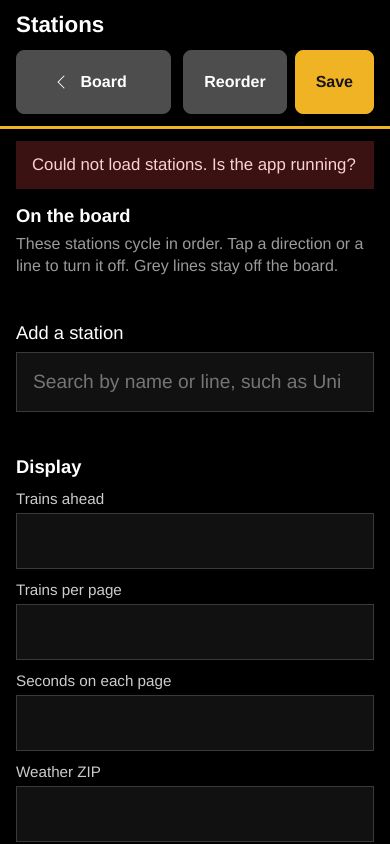
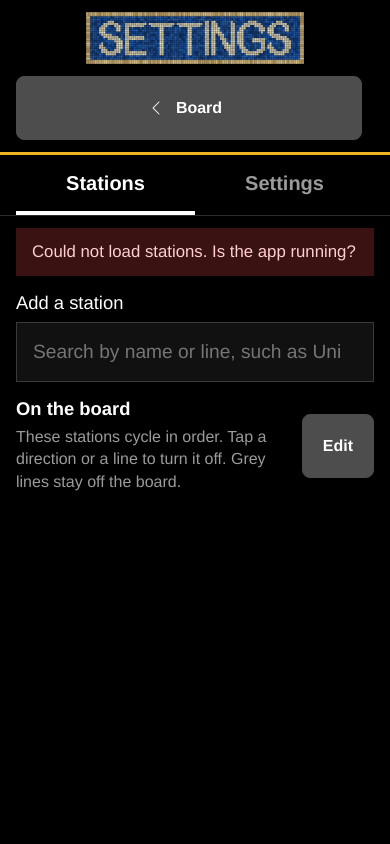
Before and after one commit to rembaumann/MTA-Tracker, a Flask app: page /settings in a window 390 px wide. Run offline with Flask 3, Linux system fonts and the light colour scheme; data that the repository does not hold is empty; parts of the project's set-up code (start-up, migrations or seed data) failed here and were passed over.

Commit message:
Compact station cards, tabs, Edit mode, and autosave (#7)
* Compact station card actions with arrows and trash

Replace the remove X and Uptown/Downtown labels with right-aligned
arrow toggles and a centered trash icon to free card space.

Co-authored-by: Rem Baumann <rembaumann@users.noreply.github.com>

* Center station card actions and enlarge station names

Keep the arrow/trash controls vertically centered against the
station name and line row, and bump station title size for balance.

Co-authored-by: Rem Baumann <rembaumann@users.noreply.github.com>

* Keep station rows the same height in reorder mode

Reorder cards now reuse the full-size line bullets and normal padding,
only swapping the action buttons for a grab handle.

Co-authored-by: Cursor <cursoragent@cursor.com>

* Rename Reorder to Edit and autosave settings

Edit mode now holds the trash and drag handles; normal mode shows the
direction arrows. Every change saves automatically, so the Save button
is gone and a small status label confirms each save.

Co-authored-by: Cursor <cursoragent@cursor.com>

* Split settings into Stations and Settings tabs

Tabs sit under the header separator. Display options move to the
Settings tab, and the Edit button only shows on the Stations tab.

Co-authored-by: Cursor <cursoragent@cursor.com>

* Move station search to the top with a dropdown

Add a station sits above the board list, and matches open in a
floating dropdown over the selected stations. Adding a station clears
the search; tapping outside or pressing Escape closes it.

Co-authored-by: Cursor <cursoragent@cursor.com>

* Move the Edit button into the On the board row

Co-authored-by: Cursor <cursoragent@cursor.com>

* Center drag handle dots and drop the handle background

Co-authored-by: Cursor <cursoragent@cursor.com>

* Drop the trash button background

Co-authored-by: Cursor <cursoragent@cursor.com>

* Replace direction arrows with labeled direction toggles

Each station shows its own platform names, such as Uptown/Downtown or
Manhattan/Brooklyn on the L, as on/off boxes.

Co-authored-by: Cursor <cursoragent@cursor.com>

* Show the Settings title as a mosaic tablet

Generated with the original IRT tablet builder in blue and buff:
python3 design/generate_tablets.py settings

Co-authored-by: Cursor <cursoragent@cursor.com>

---------

Co-authored-by: Cursor Agent <cursoragent@cursor.com>
Co-authored-by: Rem Baumann <rembaumann@users.noreply.github.com>

```diff
--- a/static/css/settings.css
+++ b/static/css/settings.css
@@ -26,9 +26,60 @@ body.settings-page {
     display: flex;
     align-items: center;
     justify-content: flex-end;
-    gap: 8px;
+    gap: 12px;
 }
 
+.save-status {
+    color: var(--muted);
+    font-size: 1rem;
+    font-weight: 600;
+    white-space: nowrap;
+}
+
+.save-status.is-saved {
+    color: #8fd49c;
+}
+
+.save-status.is-error {
+    color: #ff9b9b;
+}
+
+.settings-tabs {
+    display: flex;
+    flex: 0 0 auto;
+    padding: 0 16px;
+    border-bottom: 1px solid #2c2c2c;
+    background: #000;
+}
+
+.settings-tab {
+    flex: 1 1 0;
+    min-height: 60px;
+    padding: 0 16px;
+    background: none;
+    border: 0;
+    border-bottom: 4px solid transparent;
+    color: var(--muted);
+    font: inherit;
+    font-size: 1.25rem;
+    font-weight: 700;
+    cursor: pointer;
+    -webkit-tap-highlight-color: transparent;
+}
+
+.settings-tab[aria-selected="true"] {
+    color: #fff;
+    border-bottom-color: #fff;
+}
+
+.settings-tab:focus-visible {
+    outline: 2px solid var(--amber);
+    outline-offset: -2px;
+}
+
+.settings-scroll[hidden] {
+    display: none;
+}
 
 /* Dedicated scroll pane so a Pi touchscreen can pan without needing the scrollbar. */
 .settings-scroll {
@@ -53,8 +104,17 @@ body.settings-page {
 }
 
 .settings-top h1 {
-    text-align: center;
-    font-size: clamp(1.4rem, 3vw, 2rem);
+    display: flex;
+    justify-content: center;
+    min-width: 0;
+}
+
+.settings-tablet {
+    display: block;
+    height: 64px;
+    width: auto;
+    max-width: 100%;
+    object-fit: contain;
 }
 
 .settings-back {
@@ -65,6 +125,7 @@ body.settings-page {
 }
 
 .banner {
+    flex: 0 0 auto;
     margin: 12px 16px 0;
     padding: 14px 16px;
     background: #1c1c1c;
@@ -76,6 +137,21 @@ body.settings-page {
 
 .panel {
     padding: 16px;
+}
+
+.panel-head {
+    display: flex;
+    align-items: center;
+    justify-content: space-between;
+    gap: 16px;
+}
+
+.panel-head-text {
+    min-width: 0;
+}
+
+.control-edit {
+    flex: 0 0 auto;
 }
 
 .panel-head h2,
@@ -205,6 +285,36 @@ body.is-reordering .results {
     border: 1px solid #3a3a3a;
     font-size: 1.2rem;
     font-family: inherit;
+}
+
+.add-panel {
+    padding-bottom: 0;
+}
+
+.search-wrap {
+    position: relative;
+}
+
+.search-results {
+    position: absolute;
+    top: calc(100% + 6px);
+    left: 0;
+    right: 0;
+    z-index: 10;
+    margin-top: 0;
+    padding: 10px;
+    gap: 10px;
+    background: #0b0b0b;
+    border: 1px solid #444;
+    border-radius: 10px;
+    box-shadow: 0 16px 36px rgba(0, 0, 0, 0.75);
+    overflow-y: auto;
+    overscroll-behavior: contain;
+    touch-action: pan-y;
+}
+
+.search-results[hidden] {
+    display: none;
 }
 
 .search:focus,
@@ -280,7 +390,10 @@ body.is-reordering .results {
     .settings-top h1 {
         grid-column: 1 / -1;
         order: -1;
-        text-align: left;
+    }
+
+    .settings-tablet {
+        height: 52px;
     }
 
     .settings-top-actions {
--- a/static/js/settings.js
+++ b/static/js/settings.js
@@ -5,15 +5,25 @@ await customElements.whenDefined("sl-button");
 (function () {
     var catalog = [];
     var selected = [];
-    var reorderMode = false;
+    var loaded = false;
+    var editMode = false;
     var drag = null;
+    var saveTimer = 0;
+    var statusTimer = 0;
+    var saving = false;
+    var saveQueued = false;
     var banner = document.getElementById("banner");
     var results = document.getElementById("results");
     var selectedList = document.getElementById("selected-list");
     var search = document.getElementById("search");
-    var reorderButton = document.getElementById("reorder");
+    var editButton = document.getElementById("edit");
+    var saveStatus = document.getElementById("save-status");
     var boardHint = document.getElementById("board-hint");
-    var scrollPane = document.querySelector(".settings-scroll");
+    var scrollPane = document.getElementById("panel-stations");
+    var tabs = Array.prototype.slice.call(document.querySelectorAll(".settings-tab"));
+    var displayInputs = ["trains-ahead", "per-page", "cycle", "zip"].map(function (id) {
+        return document.getElementById(id);
+    });
 
     function makeButton(options) {
         var button = document.createElement("sl-button");
@@ -83,26 +93,46 @@ await customElements.whenDefined("sl-button");
         return button;
     }
 
-    function updateReorderChrome() {
-        reorderButton.textContent = reorderMode ? "Done" : "Reorder";
-        reorderButton.variant = reorderMode ? "primary" : "neutral";
-        reorderButton.setAttribute("aria-pressed", reorderMode ? "true" : "false");
-        document.body.classList.toggle("is-reordering", reorderMode);
-        selectedList.classList.toggle("is-reordering", reorderMode);
-        boardHint.textContent = reorderMode
-            ? "Drag a station by the handle to change the board order."
+    function updateEditChrome() {
+        editButton.textContent = editMode ? "Done" : "Edit";
+        editButton.variant = editMode ? "primary" : "neutral";
+        editButton.setAttribute("aria-pressed", editMode ? "true" : "false");
+        editButton.disabled = !selected.length;
+        document.body.classList.toggle("is-editing", editMode);
+        selectedList.classList.toggle("is-editing", editMode);
+        boardHint.textContent = editMode
+            ? "Drag a station by the handle to change the board order, or tap the trash to remove it."
             : "These stations cycle in order. Tap a direction or a line to turn it off. Grey lines stay off the board.";
     }
 
-    function setReorderMode(on) {
-        if (on && selected.length < 2) {
-            showBanner("Add at least two stations before reordering.", "");
-            return;
+    function setEditMode(on) {
+        endDrag();
+        closeResults();
+        editMode = on && selected.length > 0;
+        updateEditChrome();
+        renderSelected();
+    }
+
+    function showTab(name) {
+        tabs.forEach(function (tab) {
+            var active = tab.dataset.tab === name;
+            tab.setAttribute("aria-selected", active ? "true" : "false");
+            tab.tabIndex = active ? 0 : -1;
+            document.getElementById(tab.getAttribute("aria-controls")).hidden = !active;
+        });
+        if (name !== "stations" && editMode) {
+            setEditMode(false);
         }
-        endDrag();
-        reorderMode = on;
-        updateReorderChrome();
+        history.replaceState(null, "", name === "stations" ? location.pathname : "#" + name);
+    }
+
+    function changed() {
+        if (editMode && !selected.length) {
+            editMode = false;
+        }
+        updateEditChrome();
         renderSelected();
+        scheduleSave(0);
     }
 
     function renderSelected() {
@@ -118,78 +148,77 @@ await customElements.whenDefined("sl-button");
             var station = stationById(entry.id);
             var name = station ? station.name : entry.id;
             var card = document.createElement("article");
-            card.className = "station-card" + (reorderMode ? " is-reorder-card" : "");
+            card.className = "station-card" + (editMode ? " is-edit-card" : "");
             card.dataset.index = String(index);
 
-            var head = document.createElement("div");
-            head.className = "card-head";
+            var body = document.createElement("div");
+            body.className = "card-body";
 
-            if (reorderMode) {
+            if (editMode) {
                 var handle = makeButton({
                     className: "drag-handle",
                     label: "Drag to reorder " + name,
                     icon: "grip-vertical"
                 });
                 bindHandle(handle, card);
-                head.appendChild(handle);
+                body.appendChild(handle);
             }
 
-            var titleWrap = document.createElement("div");
-            titleWrap.className = "card-title";
+            var main = document.createElement("div");
+            main.className = "card-main";
+
             var title = document.createElement("h3");
+            title.className = "station-name";
             title.textContent = name;
-            titleWrap.appendChild(title);
+            main.appendChild(title);
 
-            if (reorderMode) {
-                var chips = document.createElement("div");
-                chips.className = "result-lines card-lines";
-                (station ? station.routes : []).forEach(function (route) {
-                    if (entry.routes.indexOf(route.id) < 0) {
-                        return;
-                    }
-                    var dot = document.createElement("span");
-                    dot.className = "mini-bullet" + (route.express ? " express" : "");
-                    dot.style.background = route.color;
-                    dot.style.color = route.text_color;
-                    dot.textContent = route.short;
-                    chips.appendChild(dot);
-                });
-                titleWrap.appendChild(chips);
-            }
+            var lines = document.createElement("div");
+            lines.className = "choice-row line-row";
+            (station ? station.routes : []).forEach(function (route) {
+                var button = bullet(route, entry.routes.indexOf(route.id) >= 0);
+                if (editMode) {
+                    button.tabIndex = -1;
+                    button.classList.add("is-static");
+                } else {
+                    button.addEventListener("click", function () {
+                        toggleList(entry.routes, route.id);
+                        if (!entry.routes.length) {
+                            entry.routes.push(route.id);
+                        }
+                        changed();
+                    });
+                }
+                lines.appendChild(button);
+            });
+            main.appendChild(lines);
 
-            head.appendChild(titleWrap);
+            body.appendChild(main);
 
-            if (!reorderMode) {
-                var actions = document.createElement("div");
-                actions.className = "card-actions";
+            var actions = document.createElement("div");
+            actions.className = "card-actions";
+
+            if (editMode) {
                 actions.appendChild(makeButton({
-                    className: "icon-button",
+                    className: "icon-button trash-button",
                     label: "Remove " + name,
-                    icon: "x-lg",
+                    icon: "trash3",
                     circle: true,
+                    disabled: selected.length < 2,
                     onClick: function () {
                         selected.splice(index, 1);
-                        renderSelected();
+                        changed();
                         renderResults();
                     }
                 }));
-                head.appendChild(actions);
-            }
-
-            card.dataset.stationId = entry.id;
-            card.appendChild(head);
-
-            if (!reorderMode) {
-                var directions = document.createElement("div");
-                directions.className = "choice-row";
+            } else {
                 var directionOptions = station ? station.directions : [
                     { id: "N", label: "Northbound" },
                     { id: "S", label: "Southbound" }
                 ];
                 directionOptions.forEach(function (direction) {
                     var on = entry.directions.indexOf(direction.id) >= 0;
-                    var button = makeButton({
-                        className: "choice" + (on ? " is-on" : ""),
+                    actions.appendChild(makeButton({
+                        className: "direction-button" + (on ? " is-on" : ""),
                         text: direction.label,
                         outline: !on,
                         pressed: on,
@@ -198,29 +227,15 @@ await customElements.whenDefined("sl-button");
                             if (!entry.directions.length) {
                                 entry.directions.push(direction.id);
                             }
-                            renderSelected();
+                            changed();
                         }
-                    });
-                    directions.appendChild(button);
+                    }));
                 });
-                card.appendChild(directions);
-
-                var lines = document.createElement("div");
-                lines.className = "choice-row line-row";
-                (station ? station.routes : []).forEach(function (route) {
-                    var button = bullet(route, entry.routes.indexOf(route.id) >= 0);
-                    button.addEventListener("click", function () {
-                        toggleList(entry.routes, route.id);
-                        if (!entry.routes.length) {
-                            entry.routes.push(route.id);
-                        }
-                        renderSelected();
-                    });
-                    lines.appendChild(button);
-                });
-                card.appendChild(lines);
             }
 
+            body.appendChild(actions);
+            card.dataset.stationId = entry.id;
+            card.appendChild(body);
             selectedList.appendChild(card);
         });
     }
@@ -231,7 +246,7 @@ await customElements.whenDefined("sl-button");
 
     function bindHandle(handle, card) {
         handle.addEventListener("pointerdown", function (event) {
-            if (!reorderMode || event.button) {
+            if (!editMode || event.button) {
                 return;
             }
             event.preventDefault();
@@ -366,12 +381,14 @@ await customElements.whenDefined("sl-button");
                 to = from;
             }
         }
+        endDrag();
         if (to !== from) {
             var item = selected.splice(from, 1)[0];
             selected.splice(to, 0, item);
+            changed();
+        } else {
+            renderSelected();
         }
-        endDrag();
-        renderSelected();
     }
 
     function endDrag() {
@@ -409,8 +426,24 @@ await customElements.whenDefined("sl-button");
             directions: station.directions.map(function (direction) { return direction.id; }),
             routes: station.routes.map(function (route) { return route.id; })
         });
-        renderSelected();
-        renderResults();
+        changed();
+        search.value = "";
+        closeResults();
+        search.blur();
+        var added = selectedList.lastElementChild;
+        if (added) {
+            added.scrollIntoView({ block: "nearest", behavior: "smooth" });
+        }
+    }
+
+    function closeResults() {
+        results.hidden = true;
+        results.innerHTML = "";
+    }
+
+    function fitResults() {
+        var room = scrollPane.getBoundingClientRect().bottom - results.getBoundingClientRect().top - 12;
+        results.style.maxHeight = Math.max(room, 200) + "px";
     }
 
     function routeExact(station, query) {
@@ -431,14 +464,14 @@ await customElements.whenDefined("sl-button");
 
     function renderResults() {
         var query = search.value.trim().toLowerCase();
-        results.innerHTML = "";
-        if (!query) {
-            var hint = document.createElement("p");
-            hint.className = "hint";
-            hint.textContent = "Type a station name, or a line such as L, 6, or Q.";
-            results.appendChild(hint);
+        if (!query || editMode) {
+            closeResults();
             return;
         }
+        results.innerHTML = "";
+        results.hidden = false;
+        results.scrollTop = 0;
+        fitResults();
         var lineQuery = query.length <= 3 && !/^\d{2,}$/.test(query) && catalog.some(function (station) {
             return routeExact(station, query);
         });
@@ -518,11 +551,41 @@ await customElements.whenDefined("sl-button");
         };
     }
 
+    function setSaveStatus(state) {
+        window.clearTimeout(statusTimer);
+        saveStatus.className = "save-status" + (state ? " is-" + state : "");
+        saveStatus.textContent = { saving: "Saving…", saved: "Saved", error: "Not saved" }[state] || "";
+        if (state === "saved") {
+            statusTimer = window.setTimeout(function () { setSaveStatus(""); }, 2500);
+        }
+    }
+
+    function displayInputsValid() {
+        return displayInputs.every(function (input) { return input.checkValidity(); });
+    }
+
+    function scheduleSave(delay) {
+        if (!loaded) {
+            return;
+        }
+        window.clearTimeout(saveTimer);
+        saveTimer = window.setTimeout(save, delay);
+    }
+
     async function save() {
-        if (reorderMode) {
-            setReorderMode(false);
+        saveTimer = 0;
+        if (saving) {
+            saveQueued = true;
+            return;
         }
-        showBanner("Saving…", "");
+        if (!displayInputsValid()) {
+            setSaveStatus("error");
+            var invalid = displayInputs.filter(function (input) { return !input.checkValidity(); })[0];
+            showBanner(invalid.closest("label").firstChild.textContent.trim() + ": " + invalid.validationMessage, "error");
+            return;
+        }
+        saving = true;
+        setSaveStatus("saving");
         try {
             var response = await fetch("/api/config", {
                 method: "POST",
@@ -530,14 +593,32 @@ await customElements.whenDefined("sl-button");
                 body: JSON.stringify(payload())
             });
             var data = await response.json();
-            if (!response.ok) {
+            if (response.ok) {
+                showBanner("", "");
+                setSaveStatus("saved");
+            } else {
                 showBanner((data.errors || ["Could not save."]).join(" "), "error");
-                return;
+                setSaveStatus("error");
             }
-            showBanner("Saved. The board picks this up within a few seconds.", "ok");
         } catch (err) {
             showBanner("Could not reach the app to save.", "error");
+            setSaveStatus("error");
         }
+        saving = false;
+        if (saveQueued) {
+            saveQueued = false;
+            save();
+        }
+    }
+
+    function flushSave() {
+        if ((!saveTimer && !saveQueued) || !displayInputsValid()) {
+            return;
+        }
+        window.clearTimeout(saveTimer);
+        saveTimer = 0;
+        saveQueued = false;
+        navigator.sendBeacon("/api/config", new Blob([JSON.stringify(payload())], { type: "application/json" }));
     }
 
     async function init() {
@@ -563,7 +644,8 @@ await customElements.whenDefined("sl-button");
             document.getElementById("per-page").value = config.trains_per_page;
             document.getElementById("cycle").value = config.cycle_seconds;
             document.getElementById("zip").value = config.zip_code;
-            updateReorderChrome();
+            loaded = true;
+            updateEditChrome();
             renderSelected();
             renderResults();
         } catch (err) {
@@ -571,10 +653,62 @@ await customElements.whenDefined("sl-button");
         }
     }
 
+    tabs.forEach(function (tab, index) {
+        tab.addEventListener("click", function () {
+            showTab(tab.dataset.tab);
+        });
+        tab.addEventListener("keydown", function (event) {
+            var step = { ArrowRight: 1, ArrowLeft: -1 }[event.key];
+            if (!step) {
+                return;
+            }
+            var next = tabs[(index + step + tabs.length) % tabs.length];
+            showTab(next.dataset.tab);
+            next.focus();
+        });
+    });
+    showTab(location.hash === "#settings" ? "settings" : "stations");
+
     search.addEventListener("input", renderResults);
-    reorderButton.addEventListener("click", function () {
-        setReorderMode(!reorderMode);
+    search.addEventListener("focus", renderResults);
+    search.addEventListener("keydown", function (event) {
+        if (event.key === "Escape") {
+            search.value = "";
+            closeResults();
+        }
     });
-    document.getElementById("save").addEventListener("click", save);
+    var dismissing = false;
+    document.addEventListener("pointerdown", function (event) {
+        dismissing = !results.hidden && !event.target.closest(".search-wrap");
+        if (dismissing) {
+            closeResults();
+        }
+    });
+    document.addEventListener("click", function (event) {
+        if (dismissing) {
+            dismissing = false;
+            event.preventDefault();
+            event.stopPropagation();
+        }
+    }, true);
+    window.addEventListener("resize", function () {
+        if (!results.hidden) {
+            fitResults();
+        }
+    });
+    editButton.addEventListener("click", function () {
+        setEditMode(!editMode);
+    });
+    displayInputs.forEach(function (input) {
+        input.addEventListener("input", function () {
+            if (input.checkValidity()) {
+                scheduleSave(700);
+            }
+        });
+        input.addEventListener("change", function () {
+            scheduleSave(0);
+        });
+    });
+    window.addEventListener("pagehide", flushSave);
     init();
 })();
--- a/templates/settings.html
+++ b/templates/settings.html
@@ -17,50 +17,61 @@
                 <sl-icon slot="prefix" name="chevron-left"></sl-icon>
                 Board
             </sl-button>
-            <h1>Stations</h1>
+            <h1><img class="settings-tablet" src="{{ url_for('static', filename='img/settings-tablet.png') }}?v={{ version }}" alt="Settings"></h1>
             <div class="settings-top-actions">
-                <sl-button id="reorder" class="control-reorder touch-button" size="large" variant="neutral" aria-pressed="false">Reorder</sl-button>
-                <sl-button id="save" class="control-save touch-button" size="large" variant="primary">Save</sl-button>
+                <span id="save-status" class="save-status" role="status" aria-live="polite"></span>
             </div>
         </header>
 
-        <div class="settings-scroll">
-            <p id="banner" class="banner" hidden></p>
+        <nav class="settings-tabs" role="tablist" aria-label="Settings sections">
+            <button type="button" class="settings-tab" role="tab" id="tab-stations" data-tab="stations" aria-controls="panel-stations" aria-selected="true">Stations</button>
+            <button type="button" class="settings-tab" role="tab" id="tab-settings" data-tab="settings" aria-controls="panel-settings" aria-selected="false" tabindex="-1">Settings</button>
+        </nav>
+
+        <p id="banner" class="banner" hidden></p>
+
+        <div class="settings-scroll" id="panel-stations" role="tabpanel" aria-labelledby="tab-stations">
+            <section class="panel add-panel">
+                <label class="search-label" for="search">Add a station</label>
+                <div class="search-wrap">
+                    <input id="search" class="search" type="search" placeholder="Search by name or line, such as Union Sq or Q" autocomplete="off" enterkeyhint="search" aria-controls="results">
+                    <div id="results" class="results search-results" role="region" aria-label="Matching stations" hidden></div>
+                </div>
+            </section>
 
             <section class="panel">
                 <div class="panel-head">
-                    <h2>On the board</h2>
-                    <p id="board-hint">These stations cycle in order. Tap a direction or a line to turn it off. Grey lines stay off the board.</p>
+                    <div class="panel-head-text">
+                        <h2>On the board</h2>
+                        <p id="board-hint">These stations cycle in order. Tap a direction or a line to turn it off. Grey lines stay off the board.</p>
+                    </div>
+                    <sl-button id="edit" class="control-edit touch-button" size="large" variant="neutral" aria-pressed="false">Edit</sl-button>
                 </div>
                 <div id="selected-list" class="selected-list"></div>
             </section>
+        </div>
 
-            <section class="panel">
-                <label class="search-label" for="search">Add a station</label>
-                <input id="search" class="search" type="search" placeholder="Search by name or line, such as Union Sq or Q" autocomplete="off" enterkeyhint="search">
-                <div id="results" class="results"></div>
-            </section>
-
+        <div class="settings-scroll" id="panel-settings" role="tabpanel" aria-labelledby="tab-settings" hidden>
             <section class="panel display-options">
                 <h2>Display</h2>
                 <div class="option-grid">
                     <label>Trains ahead
-                        <input id="trains-ahead" type="number" min="1" max="20" inputmode="numeric">
+                        <input id="trains-ahead" type="number" min="1" max="20" inputmode="numeric" required>
                     </label>
                     <label>Trains per page
-                        <input id="per-page" type="number" min="3" max="8" inputmode="numeric">
+                        <input id="per-page" type="number" min="3" max="8" inputmode="numeric" required>
                     </label>
                     <label>Seconds on each page
-                        <input id="cycle" type="number" min="5" max="120" inputmode="numeric">
+                        <input id="cycle" type="number" min="5" max="120" inputmode="numeric" required>
                     </label>
                     <label>Weather ZIP
-                        <input id="zip" type="text" inputmode="numeric" maxlength="5" pattern="[0-9]{5}">
+                        <input id="zip" type="text" inputmode="numeric" maxlength="5" pattern="[0-9]{5}" required>
                     </label>
                 </div>
             </section>
 
             <footer class="statusbar">
-                <span id="save-note">Changes apply on the board after you save.</span>
+                <span id="save-note">Changes save automatically and reach the board within a few seconds.</span>
                 <span class="version" id="app-version" title="Running version"></span>
             </footer>
         </div>
```
Also changed, not shown: other parts of static/css/settings.css (+21 -17 lines), design/generate_tablets.py (+13 -0 lines), static/css/shoelace-mta.css (+92 -17 lines), tests/test_board.py (+7 -1 lines), README.md, static/img/settings-tablet.png (added), static/vendor/shoelace/assets/icons/arrow-down.svg (added), static/vendor/shoelace/assets/icons/arrow-up.svg (added), static/vendor/shoelace/assets/icons/trash3.svg (added), 1 other file.
